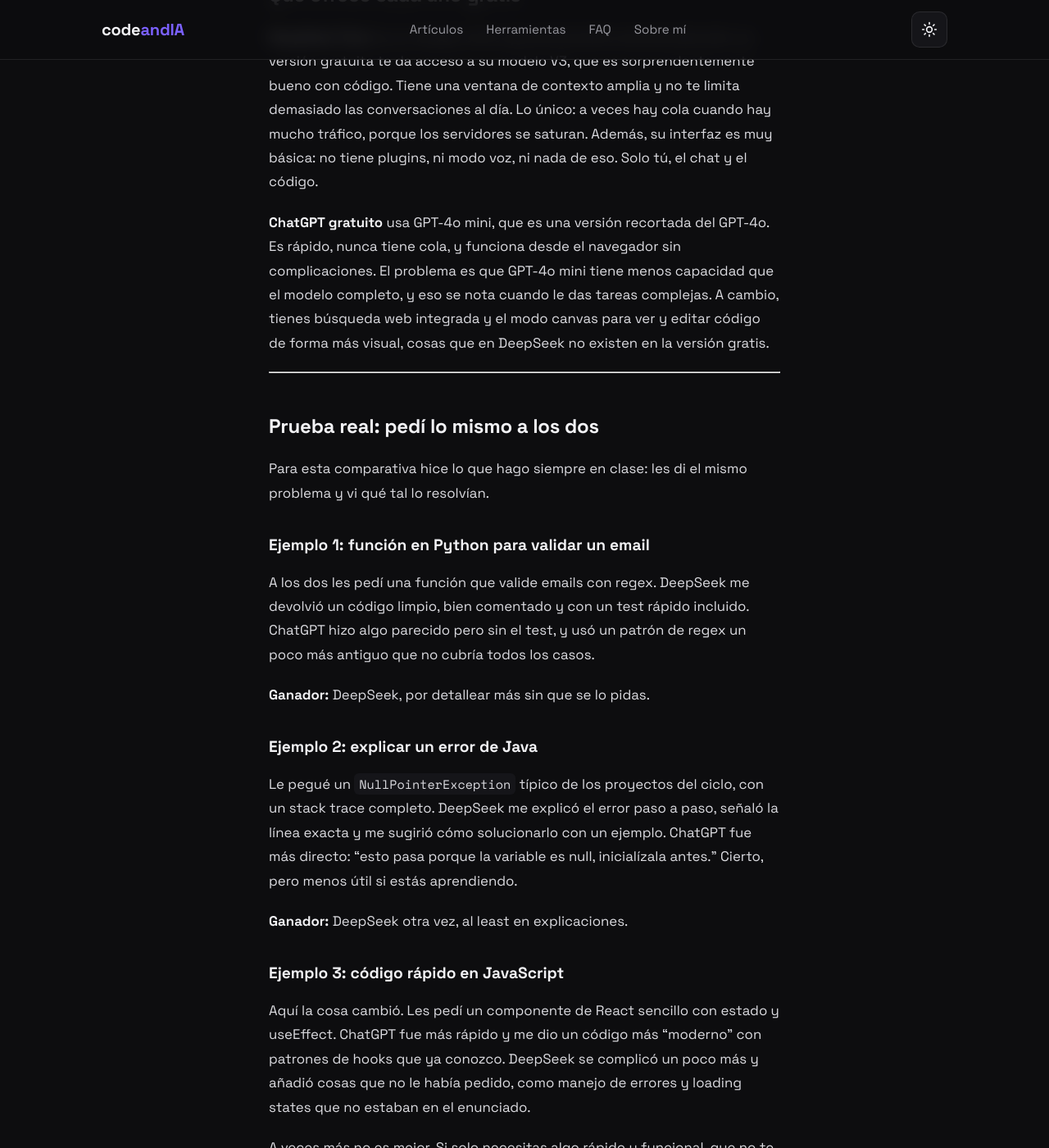
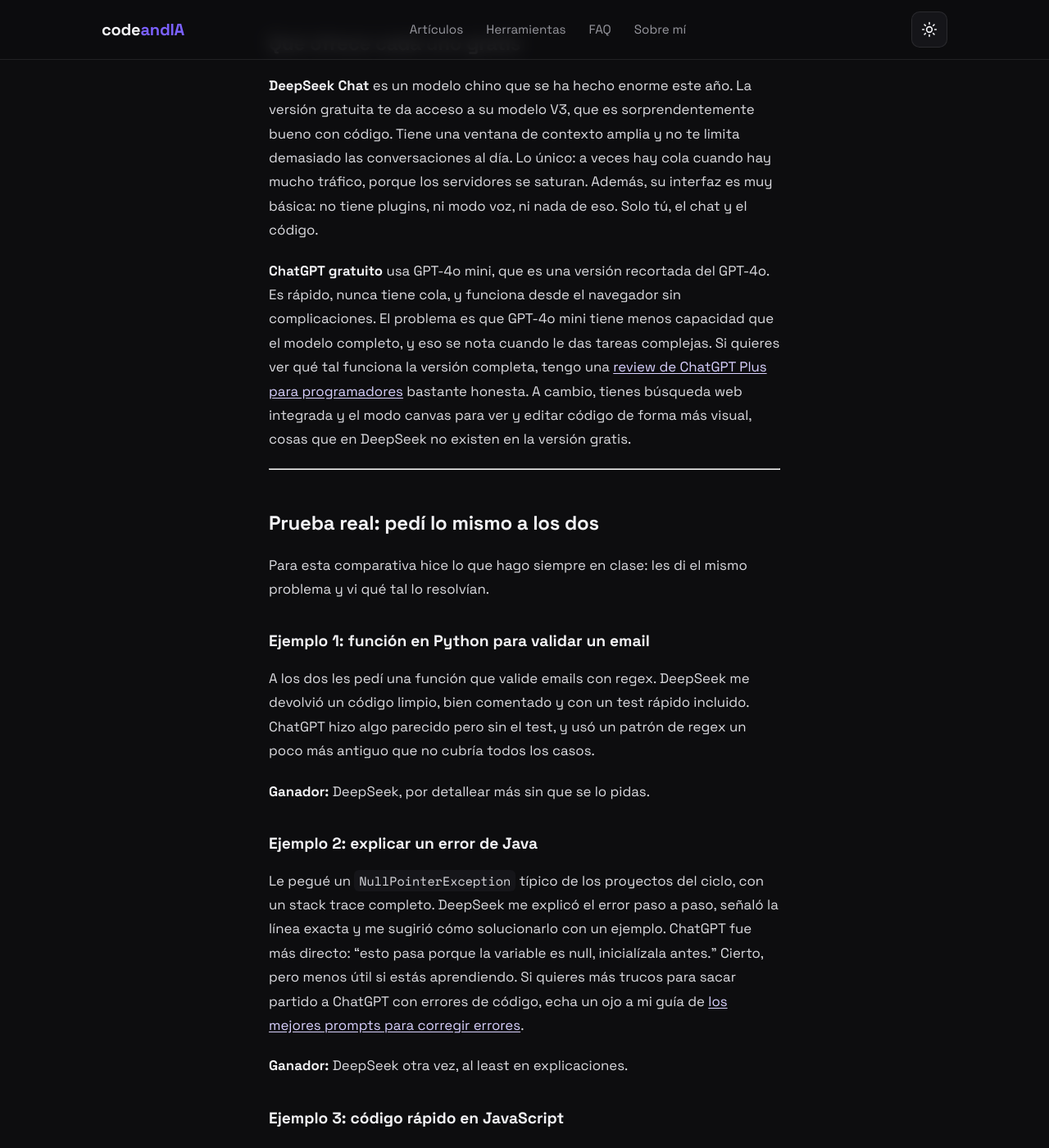
Before and after one commit to vibodigitalinfo-lab/codeandIA, a Jekyll site: the page built from articulos/comparativas/deepseek-vs-chatgpt-gratuitos-para-programar.md, in a window 1280 px wide and 1400 px high, scrolled down 818 px. Shown: the whole window at 82% size. Built offline with Jekyll 4.4.1, drawn with Linux system fonts in a browser that asks for light colours; some of the changed text lies outside the part shown.

Commit message:
feat: añadir enlaces internos a DeepSeek vs ChatGPT gratuitos
Referencia a: ChatGPT Plus review, prompts para errores, 7 herramientas IA, Claude vs ChatGPT, Cursor AI review

Co-Authored-By: Claude Code <noreply@anthropic.com>

```diff
--- a/articulos/comparativas/deepseek-vs-chatgpt-gratuitos-para-programar.md
+++ b/articulos/comparativas/deepseek-vs-chatgpt-gratuitos-para-programar.md
@@ -9,7 +9,7 @@ readtime: 8
 
 Cuando empecé en DAW, mi primera pregunta fue siempre la misma: *¿qué IA puedo usar gratis para ayudarme con el código?* No todo el mundo puede pagarse una suscripción, y menos siendo estudiante con el portátil del gobierno y las becas que no llegan. Por eso probé a fondo **DeepSeek y ChatGPT gratuitos** para ver cuál de los dos programa mejor sin pagar ni un euro.
 
-La respuesta corta: los dos son muy buenos, pero para cosas distintas. No es tan simple como "uno es mejor." Depende de lo que necesites, de cómo programes y de cuánto contexto necesites meter en el chat. Ahora te cuento lo que he visto yo, con proyectos reales de clase.
+La respuesta corta: los dos son muy buenos, pero para cosas distintas. No es tan simple como "uno es mejor." Depende de lo que necesites, de cómo programes y de cuánto contexto necesites meter en el chat. Si lo tuyo es pagar y quieres la mejor experiencia, también tengo una comparativa de [Claude vs ChatGPT Plus de pago](/articulos/comparativas/claude-ai-vs-chatgpt-plus-para-programar/) para que veas las diferencias. Pero hoy toca hablar de lo gratis.
 
 ---
 
@@ -17,7 +17,7 @@ La respuesta corta: los dos son muy buenos, pero para cosas distintas. No es tan
 
 **DeepSeek Chat** es un modelo chino que se ha hecho enorme este año. La versión gratuita te da acceso a su modelo V3, que es sorprendentemente bueno con código. Tiene una ventana de contexto amplia y no te limita demasiado las conversaciones al día. Lo único: a veces hay cola cuando hay mucho tráfico, porque los servidores se saturan. Además, su interfaz es muy básica: no tiene plugins, ni modo voz, ni nada de eso. Solo tú, el chat y el código.
 
-**ChatGPT gratuito** usa GPT-4o mini, que es una versión recortada del GPT-4o. Es rápido, nunca tiene cola, y funciona desde el navegador sin complicaciones. El problema es que GPT-4o mini tiene menos capacidad que el modelo completo, y eso se nota cuando le das tareas complejas. A cambio, tienes búsqueda web integrada y el modo canvas para ver y editar código de forma más visual, cosas que en DeepSeek no existen en la versión gratis.
+**ChatGPT gratuito** usa GPT-4o mini, que es una versión recortada del GPT-4o. Es rápido, nunca tiene cola, y funciona desde el navegador sin complicaciones. El problema es que GPT-4o mini tiene menos capacidad que el modelo completo, y eso se nota cuando le das tareas complejas. Si quieres ver qué tal funciona la versión completa, tengo una [review de ChatGPT Plus para programadores](/articulos/reviews/chatgpt-plus-para-programadores/) bastante honesta. A cambio, tienes búsqueda web integrada y el modo canvas para ver y editar código de forma más visual, cosas que en DeepSeek no existen en la versión gratis.
 
 ---
 
@@ -33,7 +33,7 @@ A los dos les pedí una función que valide emails con regex. DeepSeek me devolv
 
 ### Ejemplo 2: explicar un error de Java
 
-Le pegué un `NullPointerException` típico de los proyectos del ciclo, con un stack trace completo. DeepSeek me explicó el error paso a paso, señaló la línea exacta y me sugirió cómo solucionarlo con un ejemplo. ChatGPT fue más directo: "esto pasa porque la variable es null, inicialízala antes." Cierto, pero menos útil si estás aprendiendo.
+Le pegué un `NullPointerException` típico de los proyectos del ciclo, con un stack trace completo. DeepSeek me explicó el error paso a paso, señaló la línea exacta y me sugirió cómo solucionarlo con un ejemplo. ChatGPT fue más directo: "esto pasa porque la variable es null, inicialízala antes." Cierto, pero menos útil si estás aprendiendo. Si quieres más trucos para sacar partido a ChatGPT con errores de código, echa un ojo a mi guía de [los mejores prompts para corregir errores](/articulos/guias/mejores-prompts-chatgpt-corregir-errores-codigo-junior/).
 
 **Ganador:** DeepSeek otra vez, al least en explicaciones.
 
@@ -86,7 +86,7 @@ No hay uno que sea mejor en todo. Depende de tu situación:
 - No quieres lidiar con colas ni interrupciones
 - Prefieres una interfaz más pulida y fácil de usar
 
-**Mi combinación personal:** uso DeepSeek para cosas de clase (explicaciones, debugging, aprendizaje) y ChatGPT para cosas rápidas del día a día. No cuesta nada usar los dos, y cada uno tiene su hueco.
+**Mi combinación personal:** uso DeepSeek para cosas de clase (explicaciones, debugging, aprendizaje) y ChatGPT para cosas rápidas del día a día. No cuesta nada usar los dos, y cada uno tiene su hueco. Si quieres ver otras herramientas de IA gratuitas para estudiantes, tengo una lista de [7 herramientas de IA gratuitas](/articulos/listas/7-herramientas-ia-gratuitas-estudiantes-desarrollo-web-2026/) que uso a diario.
 
 ---
 
@@ -97,3 +97,5 @@ Después de meses usando los dos, te digo una cosa: la IA es una herramienta bru
 Yo uso DeepSeek y ChatGPT como si fueran un calculadora: me ahorran tiempo en cosas mecánicas, pero para entender de verdad el código, al final me siento con la documentación o pregunto a alguien que sepa.
 
 Si estás empezando en DAW y no quieres gastar dinero, **los dos son válidos**. Prueba los dos una semana con tus proyectos reales y queda con lo que mejor te vaya a ti. No hay respuesta mágica, pero sí hay herramientas que te pueden hacer la vida más fácil sin que notes el bolsillo.
+
+Y si al final te animas con algo de pago, echa un ojo a [mi review de Cursor AI](/articulos/reviews/cursor-ai-review-espanol/) — es el editor que combina VS Code con IA y tiene versión gratuita que merece la pena probar.
```
